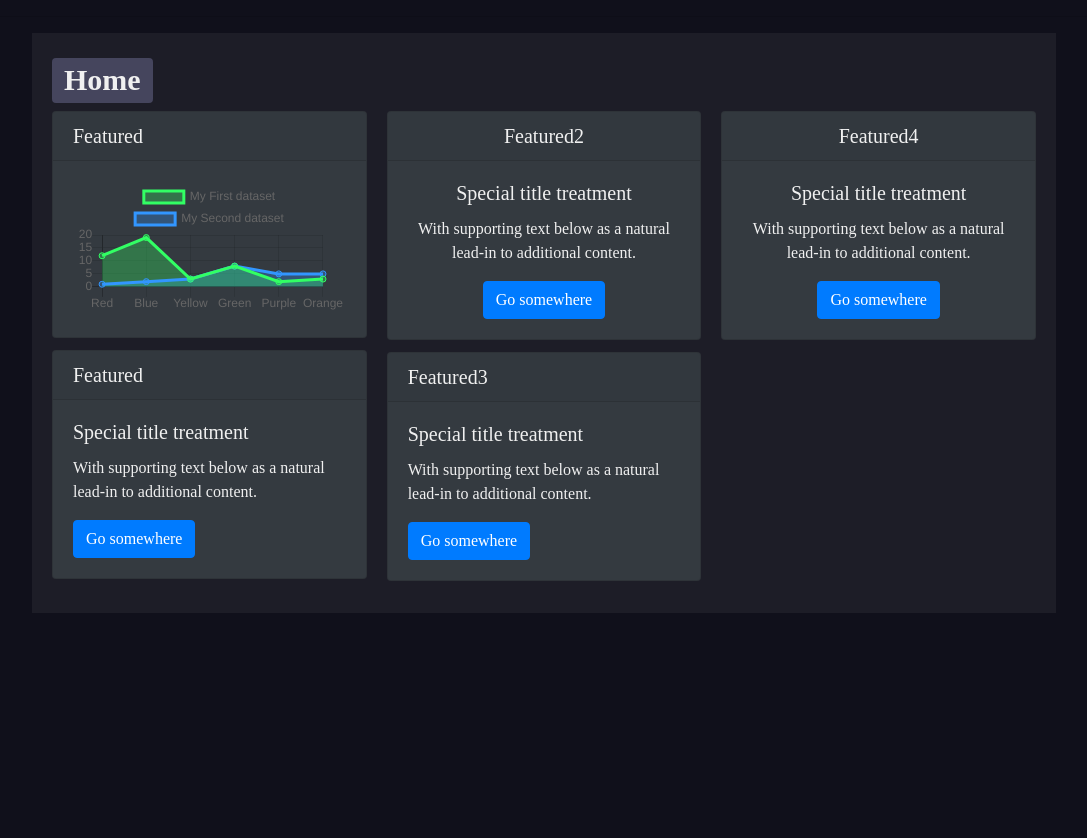
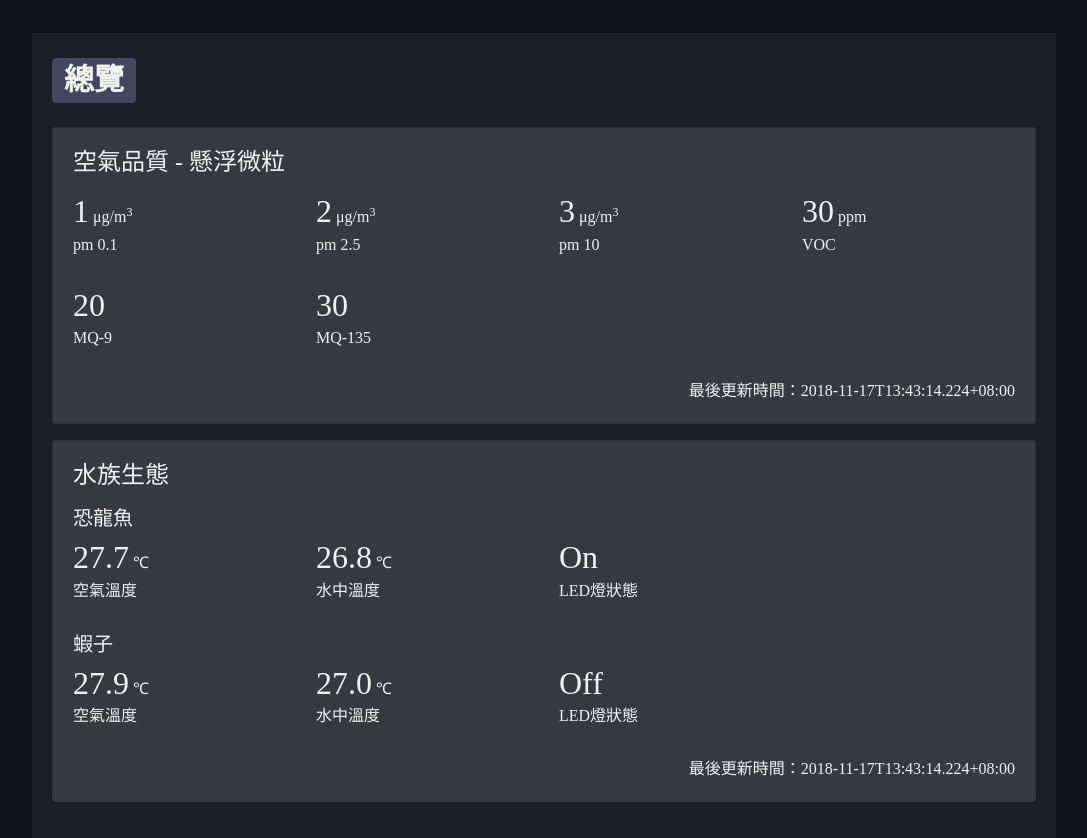
Before and after one commit to Jia35/ai_lab, a Django app: page / in a window 1280 px wide. Shown: the part 56-894 px from the top of the page, without its empty margins (96-1183 px from the left). Before the commit the page ends 669 px from the top, so only its background shows below. Run offline with Django 3.2, Linux system fonts and the light colour scheme; data comes from the database, SQL or seed files in the repository; both versions use the stored data as it was after the commit; some libraries are stand-ins or nearby versions.

Commit message:
新增頁面

```diff
--- a/ai_lab/urls.py
+++ b/ai_lab/urls.py
@@ -26,8 +26,9 @@ urlpatterns = [
     path('admin/', admin.site.urls),
 
     path('aqm/', aqm, name='aqm'),
+    path('aquarium/', aquarium, name='aquarium'),
+
     path('upload_air/', upload_air, name='upload_air'),
-    path('aquarium/', aquarium, name='aquarium'),
 ]
 if settings.DEBUG:
     urlpatterns += static(settings.STATIC_URL, document_root=settings.STATIC_ROOT)
--- a/monitor/templates/monitor/base.html
+++ b/monitor/templates/monitor/base.html
@@ -13,6 +13,7 @@
     <!-- Bootstrap CSS -->
     <link rel="stylesheet" href="https://stackpath.bootstrapcdn.com/bootstrap/4.1.1/css/bootstrap.min.css" integrity="sha384-WskhaSGFgHYWDcbwN70/dfYBj47jz9qbsMId/iRN3ewGhXQFZCSftd1LZCfmhktB" crossorigin="anonymous">
     <script src="https://cdnjs.cloudflare.com/ajax/libs/Chart.js/2.7.3/Chart.bundle.min.js"></script>
+    <script defer src="https://use.fontawesome.com/releases/v5.0.0/js/all.js"></script>
     <link rel="shortcut icon" href="/static/images/favicon.ico">
 
     <style>
@@ -83,6 +84,9 @@
     <script src="https://stackpath.bootstrapcdn.com/bootstrap/4.1.1/js/bootstrap.min.js" integrity="sha384-smHYKdLADwkXOn1EmN1qk/HfnUcbVRZyYmZ4qpPea6sjB/pTJ0euyQp0Mk8ck+5T" crossorigin="anonymous"></script>
 
     <script type="text/javascript">
+        document.addEventListener('turbolinks:load', function () {
+            FontAwesome.dom.i2svg()
+        })
     </script>
     {% block script %}
     {% endblock script %}
--- a/monitor/templates/monitor/home.html
+++ b/monitor/templates/monitor/home.html
@@ -1,6 +1,6 @@
 {% extends 'monitor/base.html' %}
 
-{% block title %}Home | {{ block.super }}{% endblock title %}
+{% block title %}總覽 | {{ block.super }}{% endblock title %}
 
 {% block nav1 %}
     <li class="nav-item active">
@@ -11,59 +11,102 @@
 {% block main %}
 {{ block.super }}
 <div class="introduce-bg2 introduce-mid">
-        <h1><span class="badge" style="background-color:#45455d;">Home</span></h1>
+        <h1><span class="badge" style="background-color:#45455d;">總覽</span></h1>
 
 
 
-        <div class="card-columns">
-
+        <div class="row mt-4">
+            <div class="col-md-12 mb-3">
                 <div class="card bg-dark">
-                <h5 class="card-header">Featured</h5>
                     <div class="card-body">
-                    <canvas id="myChart"></canvas>
+                        <h4>空氣品質 - 懸浮微粒</h4>
+                        <div class="row mt-3">
+                            <div class="col-md-3">
+                                <span class="h2" id="pm01_num">20</span> μg/m<sup>3</sup>
+                                <h6 class="mt-1">pm 0.1</h6>
+                            </div>
+                            <div class="col-md-3">
+                                <span class="h2" id="pm25_num">30</span> μg/m<sup>3</sup>
+                                <h6 class="mt-1">pm 2.5</h6>
+                            </div>
+                            <div class="col-md-3">
+                                <span class="h2" id="pm10_num">40</span> μg/m<sup>3</sup>
+                                <h6 class="mt-1">pm 10</h6>
+                            </div>
+                            <div class="col-md-3">
+                                <span class="h2" id="voc_num">30</span> ppm
+                                <h6 class="mt-1">VOC</h6>
                             </div>
                         </div>
 
-            <div class="card bg-dark">
-                <h5 class="card-header">Featured</h5>
-                <div class="card-body">
-                    <h5 class="card-title">Special title treatment</h5>
-                    <p class="card-text">With supporting text below as a natural lead-in to additional content.</p>
-                    <a href="#" class="btn btn-primary">Go somewhere</a>
+                        <div class="row mt-4">
+                            <div class="col-md-3">
+                                <span class="h2">20</span>
+                                <h6 class="mt-1">MQ-9</h6>
+                            </div>
+                            <div class="col-md-3">
+                                <span class="h2">30</span>
+                                <h6 class="mt-1">MQ-135</h6>
+                            </div>
+                        </div>
+                        <div class="row mt-4">
+                            <div class="col text-right">
+                                最後更新時間：<span id="updated">2018-11-17T13:43:14.224+08:00</span>
+                            </div>
+                        </div>
+                    </div>
                 </div>
             </div>
 
-            <div class="card text-center bg-dark">
-                <h5 class="card-header">Featured2</h5>
+            <div class="col-md-12 mb-3">
+                <div class="card bg-dark">
                     <div class="card-body">
-                    <h5 class="card-title">Special title treatment</h5>
-                    <p class="card-text">With supporting text below as a natural lead-in to additional content.</p>
-                    <a href="#" class="btn btn-primary">Go somewhere</a>
+                        <h4>水族生態</h4>
+                        <h5 class="mt-3">恐龍魚</h5>
+                        <div class="row">
+                            <div class="col-md-3">
+                                <span class="h2">27.7</span> ℃
+                                <h6 class="mt-1">空氣溫度</h6>
+                            </div>
+                            <div class="col-md-3">
+                                <span class="h2">26.8</span> ℃
+                                <h6 class="mt-1">水中溫度</h6>
+                            </div>
+                            <div class="col-md-3">
+                                <span class="h2">On</span>
+                                <h6 class="mt-1">LED燈狀態</h6>
                             </div>
                         </div>
 
-            <div class="card bg-dark">
-                <h5 class="card-header">Featured3</h5>
-                <div class="card-body">
-                    <h5 class="card-title">Special title treatment</h5>
-                    <p class="card-text">With supporting text below as a natural lead-in to additional content.</p>
-                    <a href="#" class="btn btn-primary">Go somewhere</a>
+                        <h5 class="mt-4">蝦子</h5>
+                        <div class="row">
+                            <div class="col-md-3">
+                                <span class="h2">27.9</span> ℃
+                                <h6 class="mt-1">空氣溫度</h6>
+                            </div>
+                            <div class="col-md-3">
+                                <span class="h2">27.0</span> ℃
+                                <h6 class="mt-1">水中溫度</h6>
+                            </div>
+                            <div class="col-md-3">
+                                <span class="h2"> Off </span>
+                                <h6 class="mt-1">LED燈狀態</h6>
                             </div>
                         </div>
 
-            <div class="card text-center bg-dark">
-                <h5 class="card-header">Featured4</h5>
-                <div class="card-body">
-                    <h5 class="card-title">Special title treatment</h5>
-                    <p class="card-text">With supporting text below as a natural lead-in to additional content.</p>
-                    <a href="#" class="btn btn-primary">Go somewhere</a>
+                        <div class="row mt-4">
+                            <div class="col text-right">
+                                最後更新時間：<span id="updated">2018-11-17T13:43:14.224+08:00</span>
+                            </div>
+                        </div>
+                    </div>
                 </div>
             </div>
 
-        </div>
+
+
 
         </div>
-
 
 
 {% endblock main %}
@@ -73,42 +116,15 @@
 {{ block.super }}
 
 <script>
-    var ctx = document.getElementById("myChart");
-    var myChart = new Chart(ctx, {
-        type: 'line',
-        data: {
-            labels: ["Red", "Blue", "Yellow", "Green", "Purple", "Orange"],
-            datasets: [{
-                label: 'My First dataset',
-                data: [12, 19, 3, 8, 2, 3],
-                backgroundColor: 'rgba(50, 255, 100, 0.3)',
-                borderColor: 'rgba(50,255,100,1)',
-                fill: 'start',
-                lineTension: 0,
-            }, {
-                label: 'My Second dataset',
-                data: [1, 2, 3, 8, 5, 5],
-                backgroundColor: 'rgba(50, 150, 255, 0.3)',
-                borderColor: 'rgba(50,150,255,1)',
-                fill: 'start',
-                lineTension: 0,
-            }]
-        },
-        options: {
-            scales: {
-                yAxes: [{
-                    ticks: {
-                        beginAtZero:true
-                    }
-                }]
-            },
-            responsive: true,
-            tooltips: {
-                mode: 'index',
-                intersect: false,
-            },
-        }
-    });
+    var airData = {{airData|safe}};
+    airData_new = airData[0];
+
+    $("#pm01_num").html(airData_new.pm01);
+    $("#pm25_num").html(airData_new.pm25);
+    $("#pm10_num").html(airData_new.pm10);
+    $("#updated").html(airData_new.creation_date);
+
+
 </script>
 
 {% endblock script %}
--- a/monitor/views.py
+++ b/monitor/views.py
@@ -4,13 +4,21 @@ import requests
 from bs4 import BeautifulSoup
 from django.shortcuts import render
 from django.http import HttpResponseRedirect, HttpResponse
-from monitor.models import AirData
+
 from django.core.serializers.json import DjangoJSONEncoder
+from django.views.decorators.csrf import csrf_exempt
 from django.utils import timezone
 
+from monitor.models import AirData
 
 # 首頁
 def home(request):
+    airData = AirData.objects.all().order_by('-creation_date')
+    date_time = list(airData.values())
+    for i in date_time:
+        i["creation_date"] = timezone.localtime(i["creation_date"])
+
+    airData = json.dumps(date_time, cls=DjangoJSONEncoder)
     return render(request, 'monitor/home.html', locals())
 
 # 空氣品質監測
@@ -36,6 +44,7 @@ def aquarium(request):
 
 
 # 上傳POST空氣品質資料
+@csrf_exempt
 def upload_air(request):
     if 'pm25' in request.POST:
         pm01 = request.POST['pm01']
```
Also changed, not shown: monitor/templates/monitor/aqm.html (+16 -8 lines), monitor/templates/monitor/aquarium.html (+21 -5 lines), db.sqlite3. Lines whose indentation alone changed are shown as unchanged.
